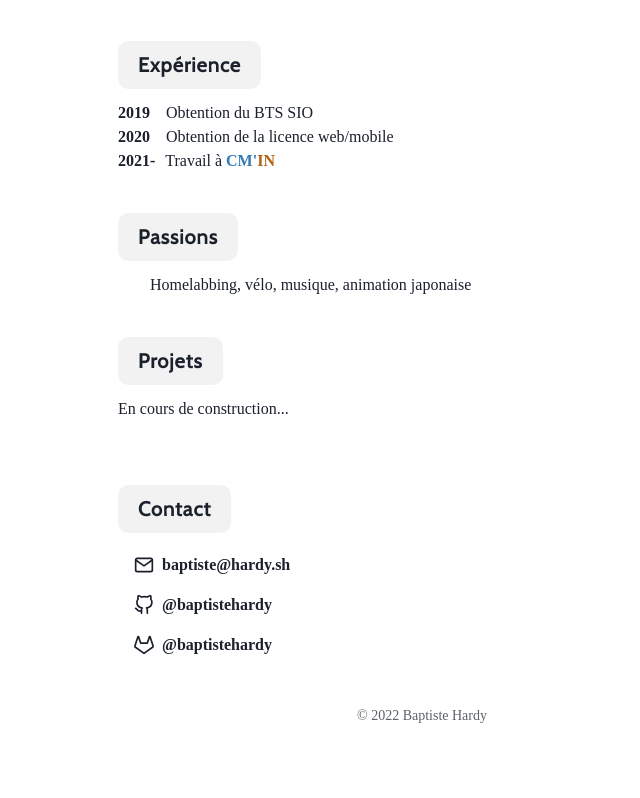
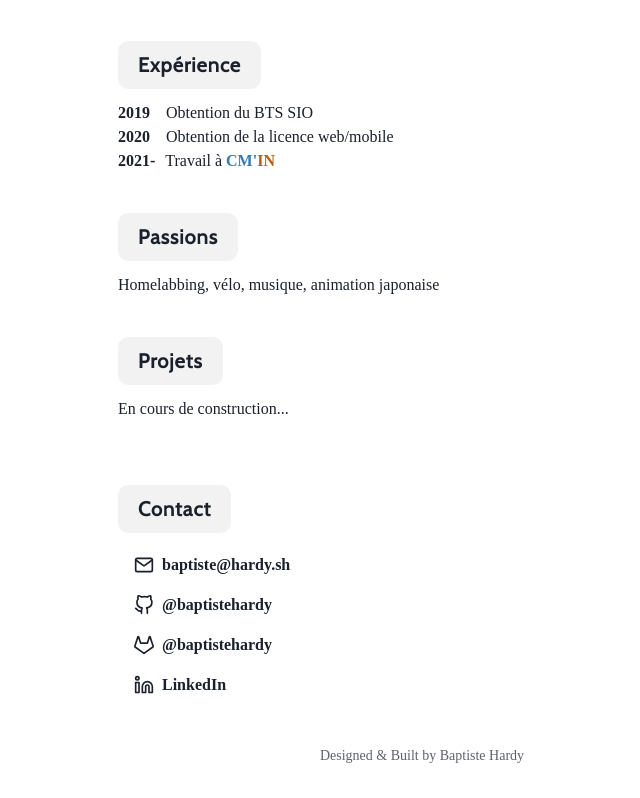
Before and after one commit to baptistehardy/baptiste.hardy.sh, a Next.js app: page / in a window 1280 px wide. Shown: the part 375-1173 px from the top of the page, without its empty margins (218-858 px from the left). Before the commit the page ends 1133 px from the top, so only its background shows below. Built offline with nearby package versions, Linux system fonts and the light colour scheme; a web font is replaced by a local one.

Commit message:
Change footer text, add LinkedIn link

```diff
--- a/src/components/Footer.tsx
+++ b/src/components/Footer.tsx
@@ -1,11 +1,13 @@
 import { FunctionComponent } from "react"
-import { Box, Text } from "@chakra-ui/react"
+import { Box, Link, Text } from "@chakra-ui/react"
 
 const Footer: FunctionComponent = () => {
     return (
         // @ts-ignore
         <Box align={'center'} fontSize={'sm'} opacity={0.7}>
-            <Text>© {new Date().getFullYear()} Baptiste Hardy</Text>
+            <Link href={'https://github.com/baptistehardy/baptiste.hardy.sh'} target={'_blank'}>
+                <Text>Designed & Built by Baptiste Hardy</Text>
+            </Link>
         </Box>
     )
 }
--- a/src/components/Paragraph.tsx
+++ b/src/components/Paragraph.tsx
@@ -6,7 +6,7 @@ interface ParagraphProps {
 }
 
 const Paragraph: FunctionComponent<ParagraphProps> = ({ children }) => (
-    <Text align={'justify'} sx={{ textIndent: '2em' }}>
+    <Text align={'justify'}>
         {children}
     </Text>
 )
--- a/src/pages/index.tsx
+++ b/src/pages/index.tsx
@@ -6,7 +6,7 @@ import SectionTitle from '../components/SectionTitle'
 import { Timeline, TimelineSectionType } from "../components/Timeline"
 import { Box, Flex, Heading, Image, Text, useColorModeValue } from "@chakra-ui/react"
 import ContactList, { ContactType } from "../components/ContactList"
-import { GitHub, Gitlab, Mail } from "react-feather"
+import { GitHub, Gitlab, Instagram, Linkedin, Mail } from "react-feather"
 import ProjectCard, { Project } from "../components/ProjectCard"
 
 const Home: NextPage = () => {
@@ -83,6 +83,16 @@ const Home: NextPage = () => {
         //     text: '@hardyshdev',
         //     url: 'https://twitter.com/hardyshdev',
         //     icon: <Twitter size={20} />
+        // },
+        {
+            text: 'LinkedIn',
+            url: 'https://linkedin.com/u/baptiste-hardy',
+            icon: <Linkedin size={20} />
+        },
+        // {
+        //     text: 'Instagram',
+        //     url: 'https://instagram.com/baptiste.hardy.sh',
+        //     icon: <Instagram size={20} />
         // },
     ]
 
```
